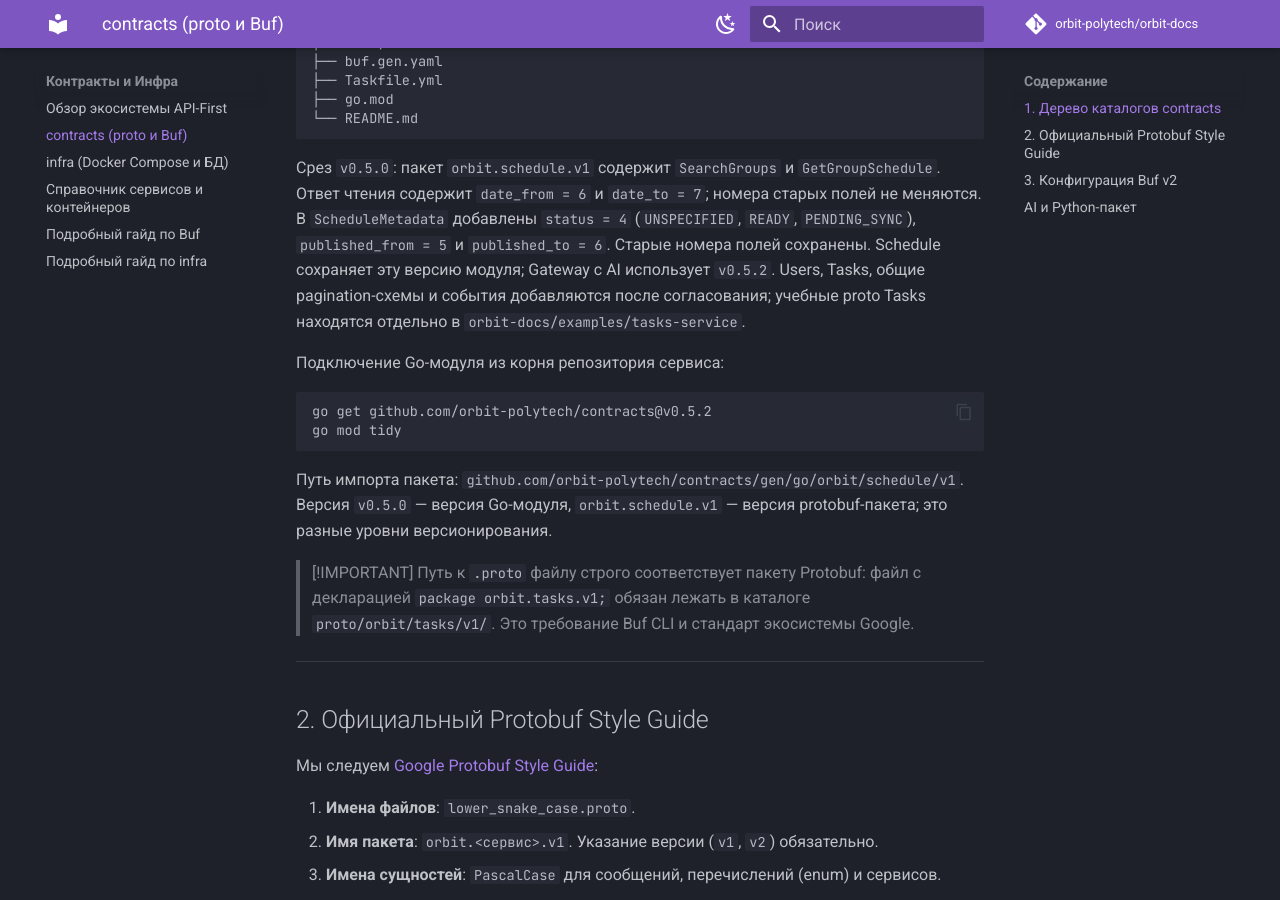
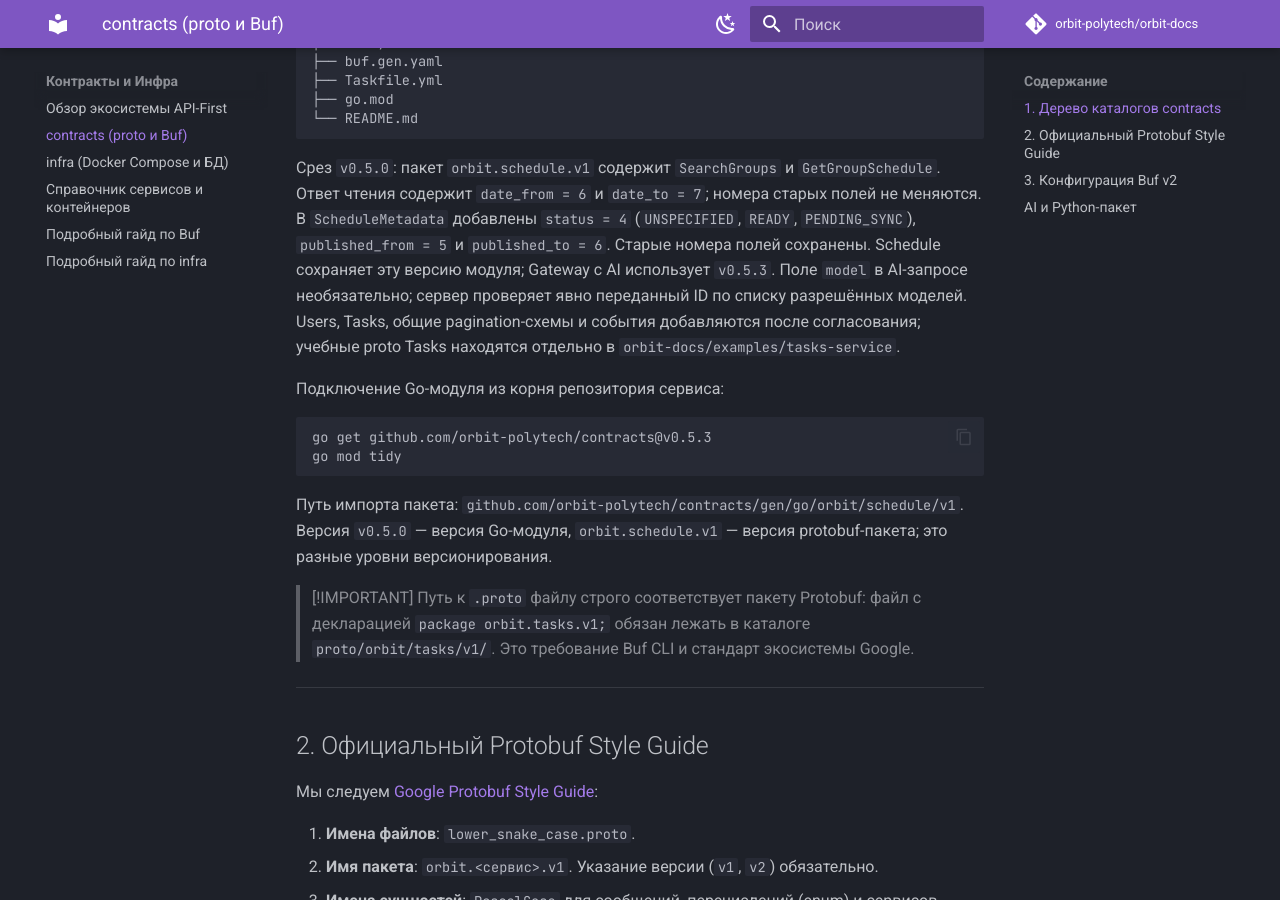
Before and after one commit to orbit-polytech/orbit-docs, an MkDocs documentation site: the page built from docs/contracts-infra/contracts.md, in a window 1280 px wide and 900 px high, scrolled down 646 px. Built offline with MkDocs 1.6.1 and Material for MkDocs 9.7.7, drawn with Linux system fonts in a browser that asks for light colours; comment, search, counter and statistics services are not loaded; some of the changed text lies outside the part shown.

````diff
--- a/docs/contracts-infra/contracts.md
+++ b/docs/contracts-infra/contracts.md
@@ -27,12 +27,12 @@ contracts/
 └── README.md
 ```
 
-Срез `v0.5.0`: пакет `orbit.schedule.v1` содержит `SearchGroups` и `GetGroupSchedule`. Ответ чтения содержит `date_from = 6` и `date_to = 7`; номера старых полей не меняются. В `ScheduleMetadata` добавлены `status = 4` (`UNSPECIFIED`, `READY`, `PENDING_SYNC`), `published_from = 5` и `published_to = 6`. Старые номера полей сохранены. Schedule сохраняет эту версию модуля; Gateway с AI использует `v0.5.2`. Users, Tasks, общие pagination-схемы и события добавляются после согласования; учебные proto Tasks находятся отдельно в `orbit-docs/examples/tasks-service`.
+Срез `v0.5.0`: пакет `orbit.schedule.v1` содержит `SearchGroups` и `GetGroupSchedule`. Ответ чтения содержит `date_from = 6` и `date_to = 7`; номера старых полей не меняются. В `ScheduleMetadata` добавлены `status = 4` (`UNSPECIFIED`, `READY`, `PENDING_SYNC`), `published_from = 5` и `published_to = 6`. Старые номера полей сохранены. Schedule сохраняет эту версию модуля; Gateway с AI использует `v0.5.3`. Поле `model` в AI-запросе необязательно; сервер проверяет явно переданный ID по списку разрешённых моделей. Users, Tasks, общие pagination-схемы и события добавляются после согласования; учебные proto Tasks находятся отдельно в `orbit-docs/examples/tasks-service`.
 
 Подключение Go-модуля из корня репозитория сервиса:
 
 ```bash
-go get github.com/orbit-polytech/contracts@v0.5.2
+go get github.com/orbit-polytech/contracts@v0.5.3
 go mod tidy
 ```
 
@@ -118,10 +118,10 @@ buf generate             # Кодогенерация в gen/go
 
 ```toml
 [tool.uv.sources]
-orbit-contracts = { git = "https://github.com/orbit-polytech/contracts.git", tag = "v0.5.2" }
+orbit-contracts = { git = "https://github.com/orbit-polytech/contracts.git", tag = "v0.5.3" }
 ```
 
-Для существующего checkout AI используйте `uv sync --locked`. Для изолированной проверки установки контракта: `python -m pip install "orbit-contracts @ git+https://github.com/orbit-polytech/contracts.git@v0.5.2"`. Editable-соседство `../contracts` не является требованием Docker-сборки. Версия Python distribution в `pyproject.toml` и Git release-tag — разные значения; нельзя автоматически считать `version=0.1.0` тегом контракта.
+Для существующего checkout AI используйте `uv sync --locked`. Для изолированной проверки установки контракта: `python -m pip install "orbit-contracts @ git+https://github.com/orbit-polytech/contracts.git@v0.5.3"`. Editable-соседство `../contracts` не является требованием Docker-сборки. Версия Python distribution в `pyproject.toml` и Git release-tag — разные значения; нельзя автоматически считать `version=0.1.0` тегом контракта.
 
 Пакет включает `gen/python/orbit`, `.pyi` и `py.typed`. Генерируемые файлы вручную не исправляются. После изменения proto запускаются `task generate` и `task check`, проверяется diff; совместимость Go и Python проверяется потребителями. Для breaking-check выбирайте согласованную базовую версию, не копируйте устаревший тег из примера вслепую.
 
````
Also changed, not shown: docs/ai/agents.md (+3 -3 lines), docs/contracts-infra/overview.md (+1 -1 lines), docs/explanation/adr/005-contracts-repo-buf.md (+3 -0 lines), docs/gateway/ai-api.md (+3 -2 lines), docs/gateway/grpc-clients.md (+1 -1 lines).
